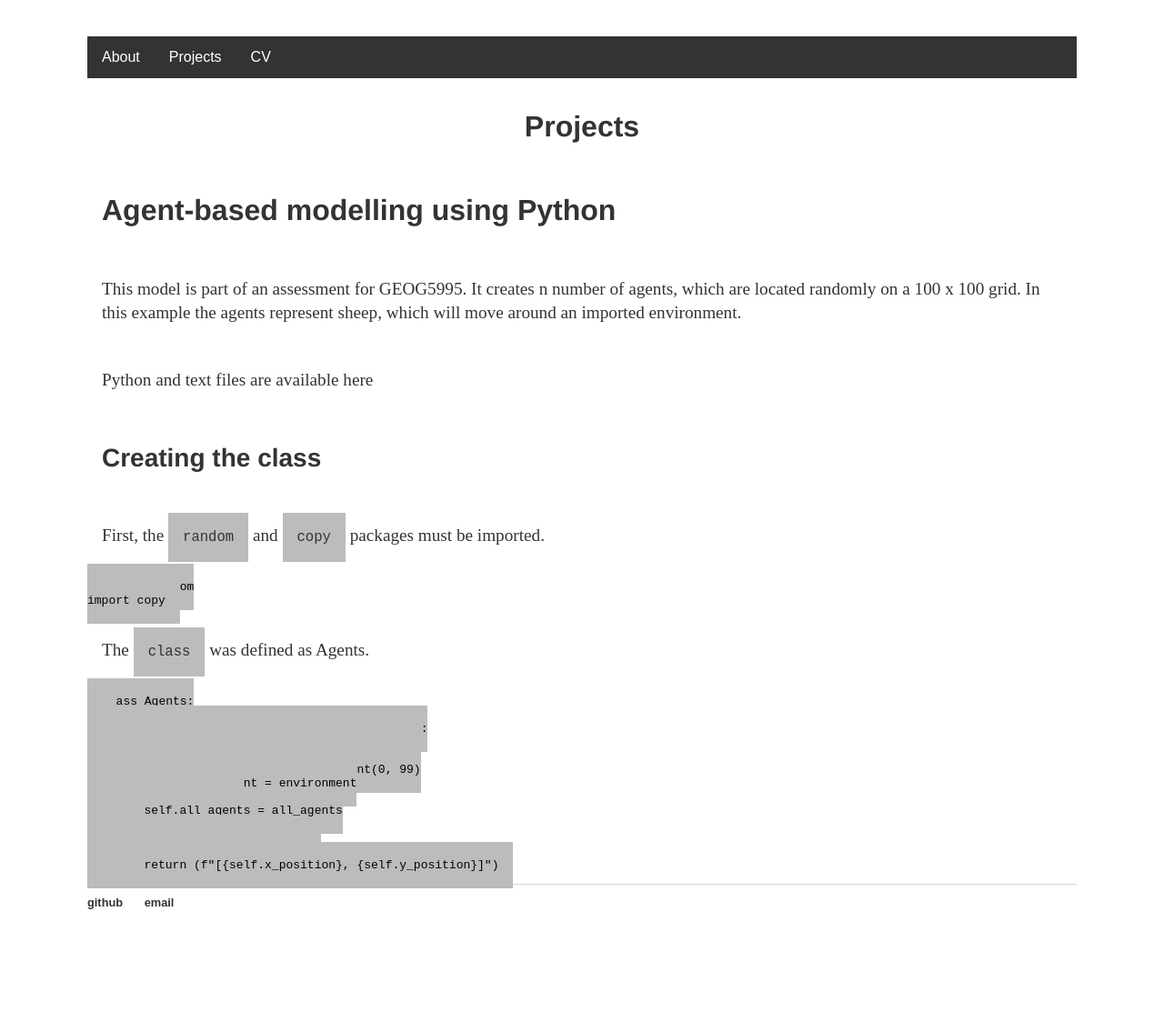
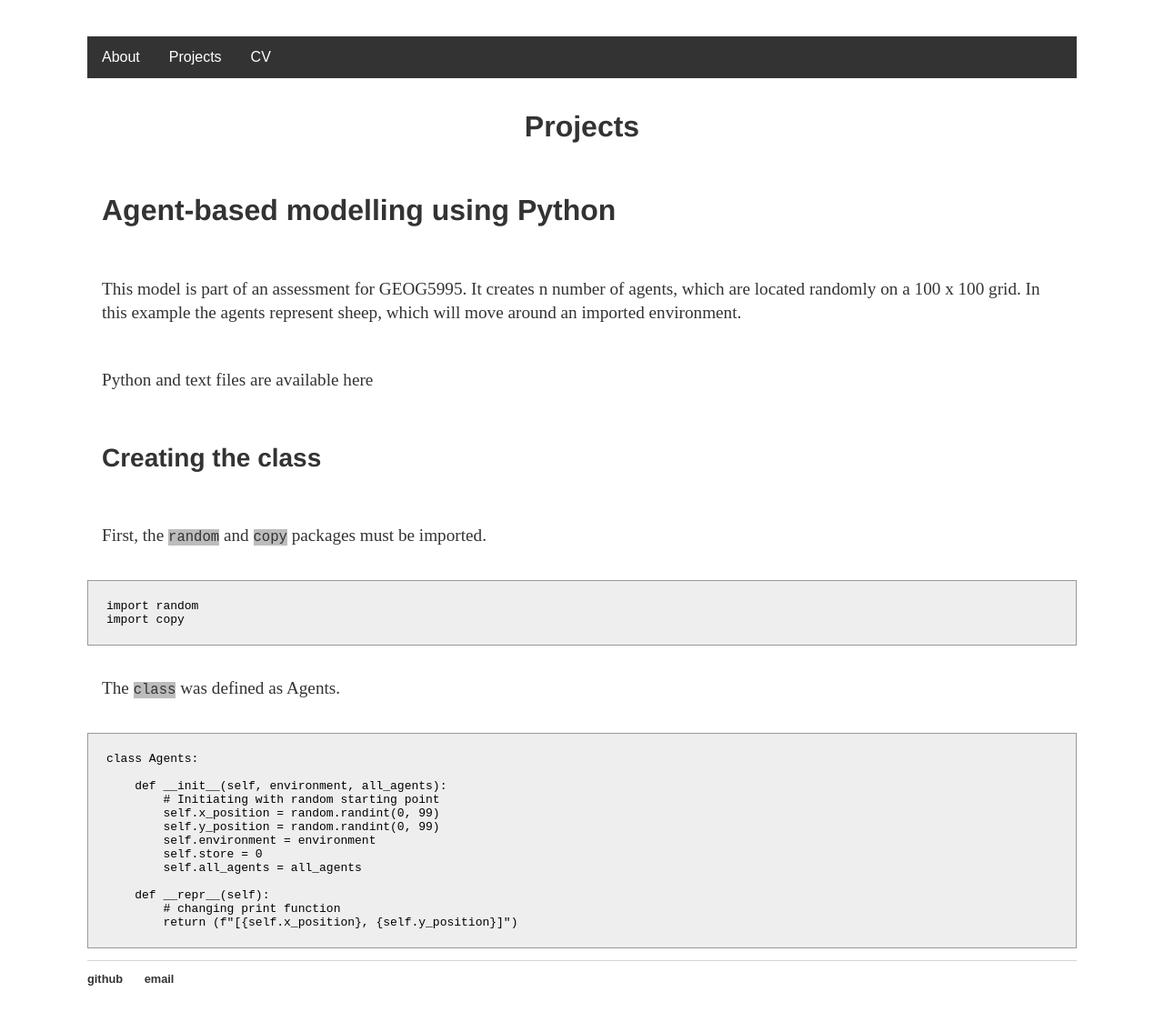
Before and after one commit to lena-kilian/lena-kilian.github.io, a Jekyll site: the page built from abm/index.md, in a window 1280 px wide. Shown: the whole page at 91% size. Built offline with Jekyll 4.4.1, drawn with Linux system fonts in a browser that asks for light colours; our own code applies the rules of GitHub Pages for plain Markdown files; before the commit the page ends 1040 px from its top, so only the background shows below that.

Commit message:
Update main.css

```diff
--- a/css/main.css
+++ b/css/main.css
@@ -122,8 +122,14 @@ p {
 }
 
 code {
-    padding: 18px 16px;
     background-color: #bcbcbc;
+}
+
+pre code {
+  background-color: #eee;
+  border: 1px solid #999;
+  display: block;
+  padding: 20px;
 }
 
 footer {
```
